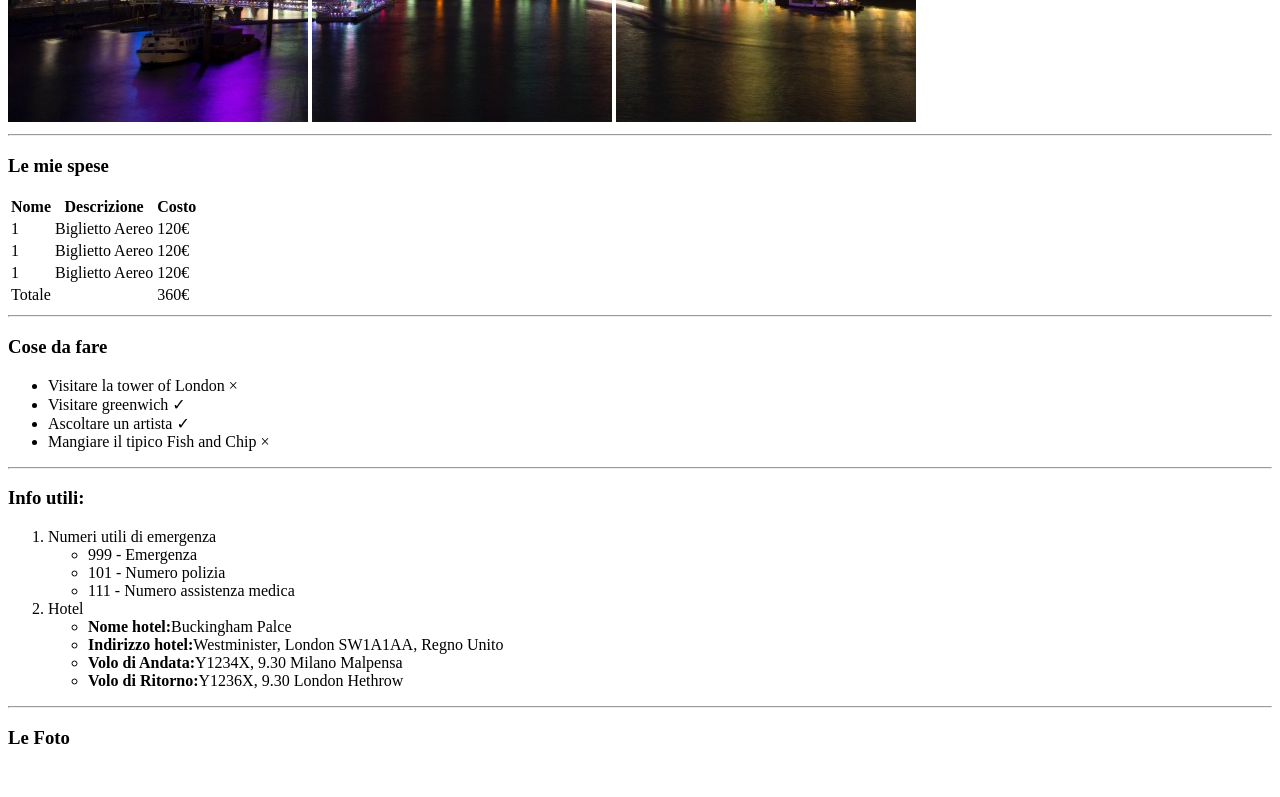
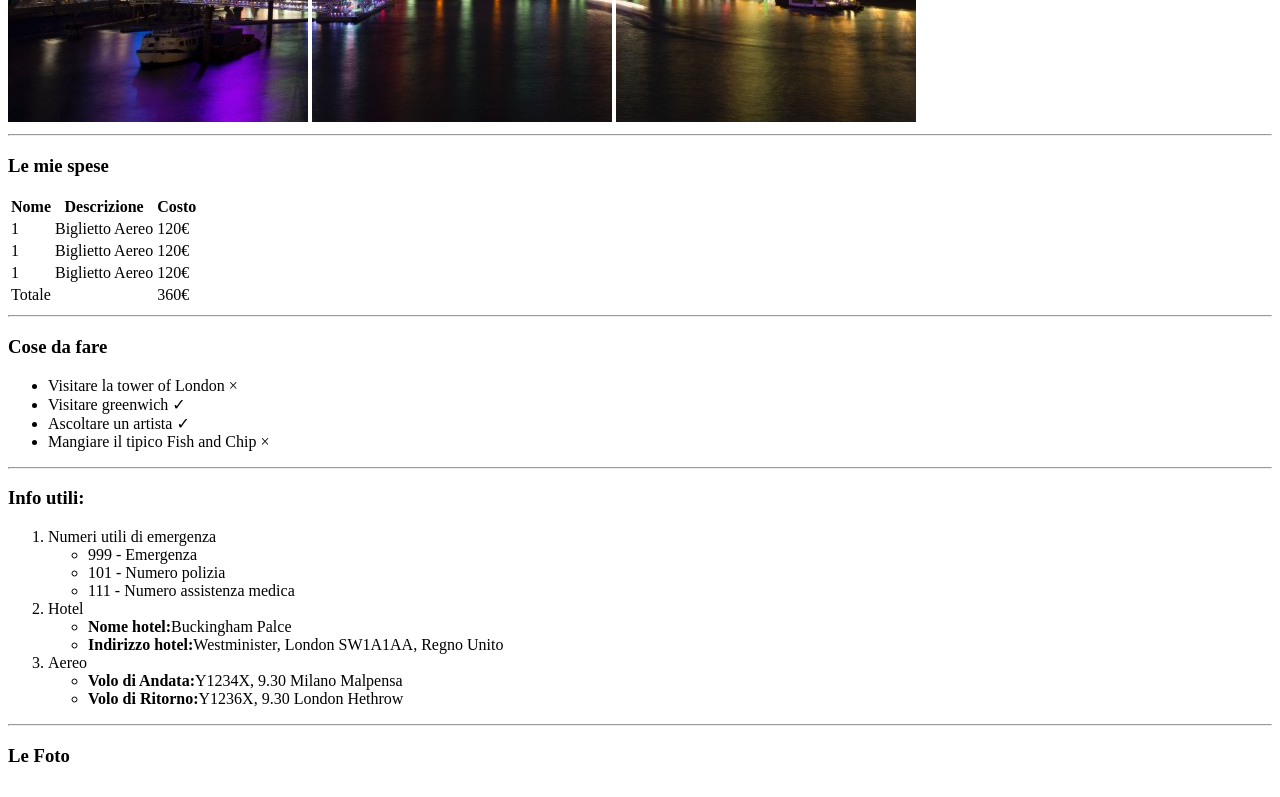
Before and after one commit to lorenz2396/html-london-trip, a plain HTML site: page index.html in a window 1280 px wide. Shown: the part 558-1355 px from the top of the page. Drawn offline with Linux system fonts and the light colour scheme.

Commit message:
Full-section

```diff
--- a/index.html
+++ b/index.html
@@ -74,6 +74,7 @@
                     <li><b>Nome  hotel:</b>Buckingham Palce</li>
                     <li><b>Indirizzo hotel:</b>Westminister, London SW1A1AA, Regno Unito</li>
                 </ul>
+            <li>Aereo</li>
                 <ul>
                     <li><b>Volo di Andata:</b>Y1234X, 9.30 Milano Malpensa</li>
                     <li><b>Volo di Ritorno:</b>Y1236X, 9.30 London Hethrow</li>
```
